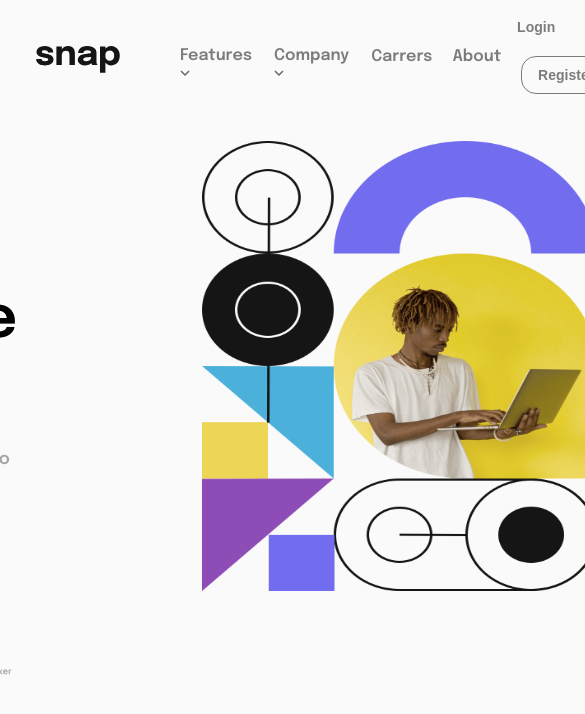
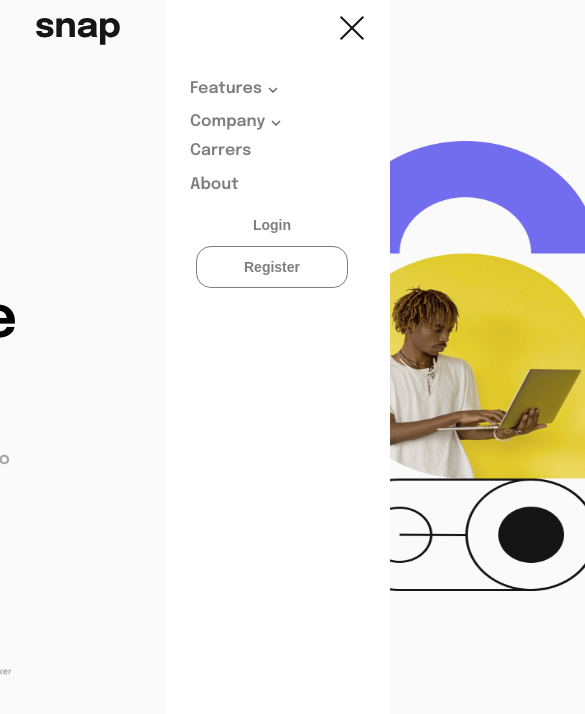
Before and after one commit to IcaroMachadoCarvalho/IntroSection, a plain HTML site: page index.html in a window 390 px wide. Shown: the top 714 px of the page, 585 px wide, since content can reach past the window. Drawn offline with Linux system fonts and the light colour scheme.

Commit message:
Navbar para mobile

```diff
--- a/index.html
+++ b/index.html
@@ -16,9 +16,6 @@
     <div class="background"></div>
     <div class="header">
       <nav class="header__navigation">
-        <div class="header__close">
-          <img src="./src/assets/icons/icon-close-menu.svg" />
-        </div>
         <div class="header__main">
           <div class="header__logo">
             <a href="">
@@ -26,6 +23,9 @@
             </a>
           </div>
           <ul class="header__options">
+            <div class="header__close">
+              <img src="./src/assets/icons/icon-close-menu.svg" />
+            </div>
             <li class="dropdown__features">
               <a href="" class="features__hover">
                 <span>Features</span>
@@ -81,15 +81,20 @@
                 <span>About</span>
               </a>
             </li>
+            <li>
+              <div class="header__entrance">
+                <button class="button__entrance login">
+                  <span>Login</span>
+                </button>
+                <button class="button__entrance register">
+                  <span>Register</span>
+                </button>
+              </div>
+            </li>
           </ul>
         </div>
-        <div class="header__entrance">
-          <button class="button__entrance login">
-            <span>Login</span>
-          </button>
-          <button class="button__entrance register">
-            <span>Register</span>
-          </button>
+        <div class="header__menu">
+          <img src="./src/assets/icons/icon-menu.svg" alt="" />
         </div>
       </nav>
     </div>
--- a/src/styles/main-content.css
+++ b/src/styles/main-content.css
@@ -44,13 +44,15 @@ body {
   /* gap: 50px; */
 }
 
-.header__close {
+.header__close,
+.header__menu {
   display: none;
 }
 
 .header__main {
+  width: 100%;
   display: flex;
-  justify-content: space-around;
+  justify-content: space-between;
   align-items: center;
   gap: 60px;
 }
@@ -61,8 +63,10 @@ body {
 }
 
 .header__options {
+  position: relative;
+  width: 90%;
   display: flex;
-  justify-content: center;
+  justify-content: start;
   align-items: center;
   gap: 20px;
 }
@@ -92,15 +96,15 @@ body {
   position: relative;
 }
 
+.dropdown__features .features__hover {
+  height: 42px;
+}
+
 .dropdown__features .features__hover span,
 .dropdown__features .features__hover img {
   position: relative;
   top: 30%;
   margin-right: 2px;
-}
-
-.dropdown__features .features__hover {
-  height: 42px;
 }
 
 .header__options .dropdown__features:hover .features__content,
@@ -190,9 +194,15 @@ body {
 }
 
 /* Header buttons */
+.header__entrance {
+  position: absolute;
+  top: -10px;
+  right: 30px;
+}
+
 .header__entrance .button__entrance {
-  grid-column-start: 5;
-  grid-column-end: 6;
+  /* grid-column-start: 5;
+  grid-column-end: 6; */
   color: rgba(0, 0, 0, 0.507);
   text-align: center;
   background-color: transparent;
@@ -206,7 +216,7 @@ body {
   color: rgba(0, 0, 0, 0.507);
   border: 1px solid rgba(0, 0, 0, 0.507);
   border-radius: 15px;
-  padding: 10px;
+  padding: 12px;
   width: 90px;
   margin-left: 20px;
   transition: 0.4s;
@@ -290,3 +300,87 @@ main {
   width: 395px;
   height: 450px;
 }
+
+@media (max-width: 769px) {
+  .header__navigation {
+    display: flex;
+    align-items: center;
+    justify-content: space-between;
+  }
+
+  .header__menu {
+    display: block;
+    margin-right: 30px;
+  }
+
+  /* Side nav */
+  .header__options {
+    background-color: white;
+    display: flex;
+    flex-direction: column;
+    justify-content: start;
+    align-items: flex-start;
+    gap: 17px;
+    padding-left: 25px;
+    position: absolute;
+    top: 0;
+    right: 0;
+    bottom: 0;
+    width: 200px;
+    z-index: 1;
+  }
+
+  .header__close {
+    align-self: flex-end;
+    display: block;
+    margin: 15px 25px 15px 0px;
+  }
+
+  /* Dropdwons for mobile */
+  .dropdown__features,
+  .dropdown__company {
+    align-items: flex-start;
+  }
+
+  .dropdown__features .features__hover,
+  .dropdown__company .company__hover {
+    height: auto;
+  }
+
+  .dropdown__features .features__content,
+  .dropdown__company .company__content {
+    background-color: transparent;
+    display: none;
+    position: relative;
+    top: 0;
+    padding: 15px 15px 0px 15px;
+    border-radius: 0px;
+    box-shadow: none;
+  }
+  .dropdown__company .company__content {
+    margin-top: 5px;
+  }
+  .dropdown__company .company__content span {
+    gap: 12px;
+  }
+
+  .dropdown__features .features__hover:hover .features__content,
+  .dropdown__company .company__hover:hover .company__content {
+    display: block;
+  }
+
+  .header__entrance {
+    display: flex;
+    flex-direction: column;
+    align-items: center;
+    justify-content: center;
+    position: relative;
+    top: 0;
+    left: 0;
+  }
+
+  .header__entrance .button__entrance {
+    width: 152px;
+    margin: 6px;
+  }
+}
```
